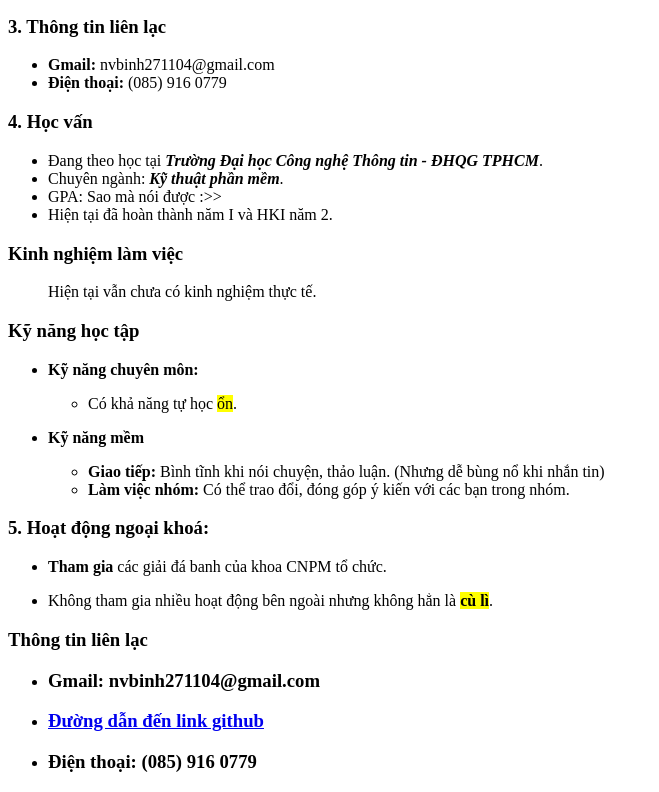
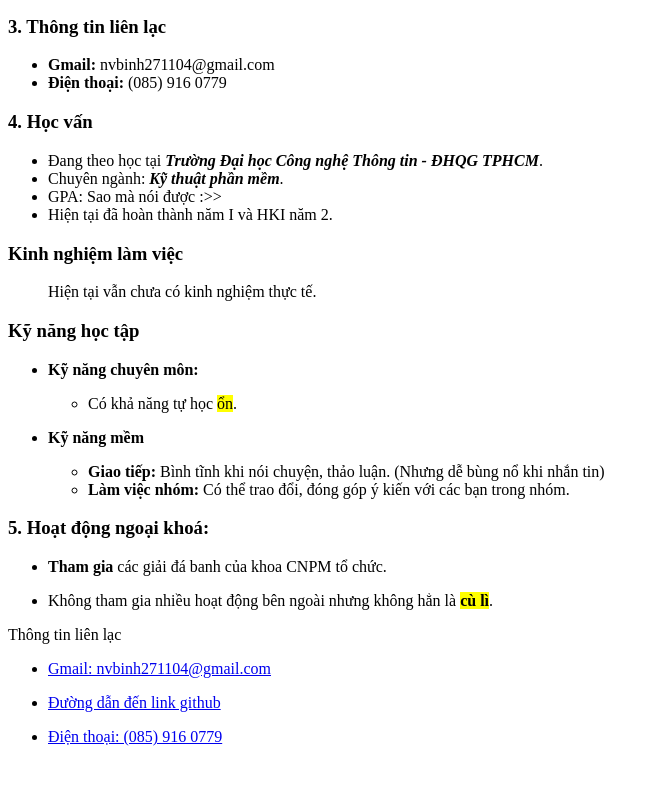
Before and after one commit to Binkeurss/Lab_DKW, a plain HTML site: page Lab1/specialization.html in a window 1280 px wide. Shown: the part 480-1272 px from the top of the page, without its empty margins (0-659 px from the left). After the commit the page ends 1242 px from the top, so only its background shows below. Drawn offline with Linux system fonts and the light colour scheme.

Commit message:
fix footer

```diff
--- a/Lab1/specialization.html
+++ b/Lab1/specialization.html
@@ -99,18 +99,16 @@
   </main>
 
   <footer>
-    <h3>Thông tin liên lạc</h3>
+    <p>Thông tin liên lạc</p>
     <ul>
       <li>
-        <h3>Gmail: nvbinh271104@gmail.com</h3>
+          <a href="mailto:nvbinh271104@gmail.com"><p>Gmail: nvbinh271104@gmail.com</p></a>
       </li>
       <li>
-        <a href="https://github.com/Binkeurss/Lab_DKW/tree/main/Lab1">
-          <h3>Đường dẫn đến link github</h3>
-        </a>
+          <a href="https://github.com/Binkeurss/Lab_DKW/tree/main/Lab1"><p>Đường dẫn đến link github</p></a>
       </li>
       <li>
-        <h3>Điện thoại: (085) 916 0779</h3>
+          <a href="tel:+84859160779"><p>Điện thoại: (085) 916 0779</p></a>
       </li>
     </ul>
   </footer>
```
Also changed, not shown: Lab1/index.html (+4 -4 lines), Lab1/motto.html (+4 -4 lines), Lab1/movies.html (+4 -4 lines), Lab1/personal_information.html (+4 -6 lines).
